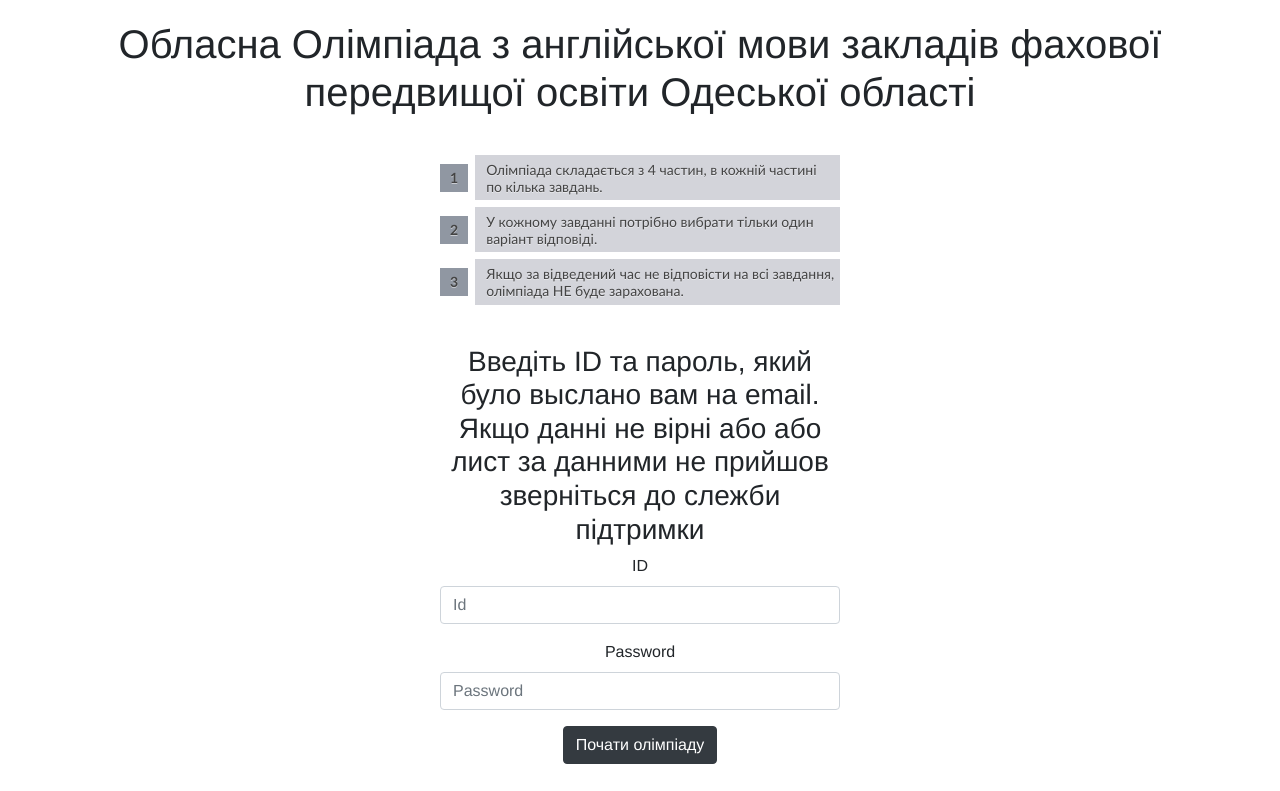
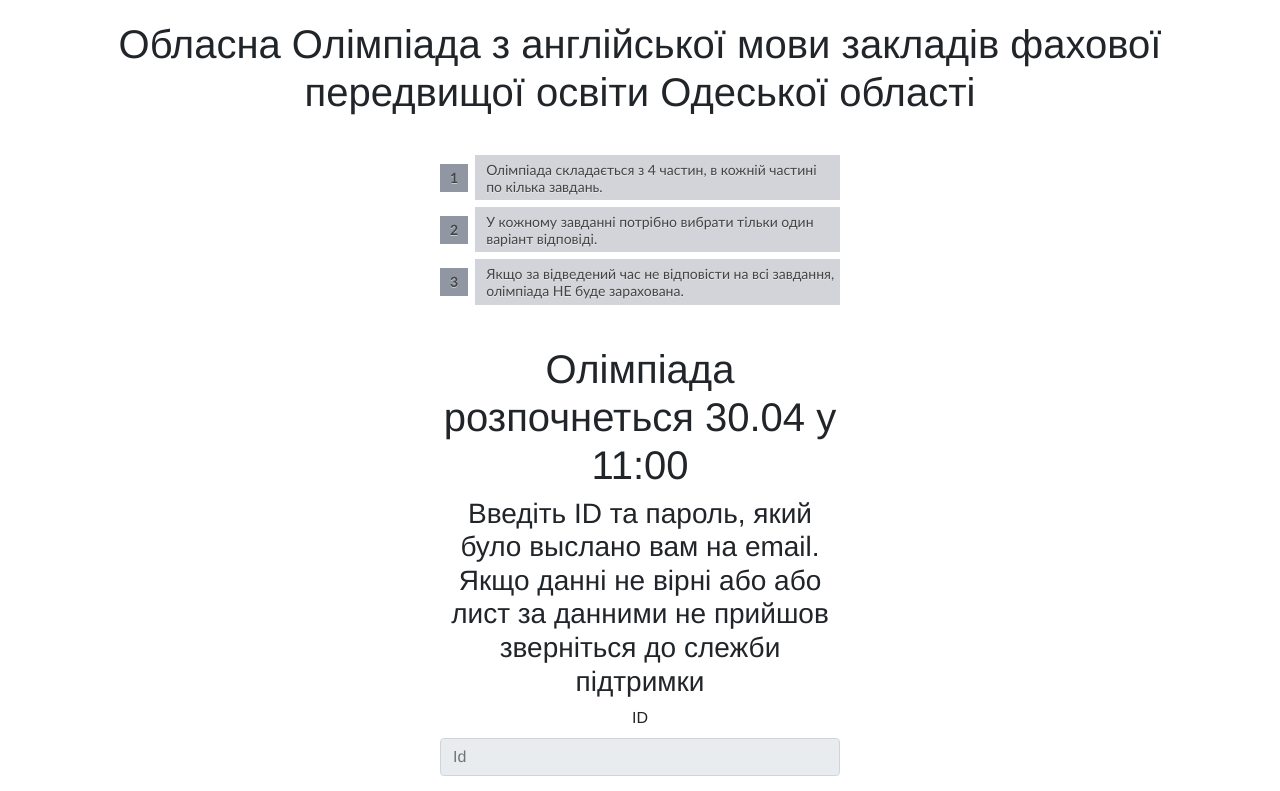
Before and after one commit to ogk-code/olimp-frontend, a Vue app: page / in a window 1280 px wide. Shown: the top 791 px of the page. Built offline with nearby package versions, Linux system fonts and the light colour scheme.

Commit message:
Update Login.vue

```diff
--- a/src/components/Login.vue
+++ b/src/components/Login.vue
@@ -1,6 +1,7 @@
 <template>
   <div>
     <form class="login" @submit.prevent="login">
+    <h1 align="center" color="red">Олімпіада розпочнеться 30.04 у 11:00</h1>
       <h3 align="center">Введіть ID та пароль, який було выслано вам на email. Якщо данні не вірні або або лист за
         данними не прийшов зверніться до слежби підтримки</h3>
       <!--<label>Email</label>
@@ -11,13 +12,13 @@
 
       <div class="form-group">
         <label for="exampleInputEmail1">ID</label>
-        <input type="text" v-model="id" class="form-control" id="exampleInputEmail1" aria-describedby="emailHelp" placeholder="Id">
+        <input disabled type="text" v-model="id" class="form-control" id="exampleInputEmail1" aria-describedby="emailHelp" placeholder="Id">
       </div>
       <div class="form-group">
         <label for="exampleInputPassword1">Password</label>
-        <input type="password" v-model="password" class="form-control" id="exampleInputPassword1" placeholder="Password">
+        <input disabled type="password" v-model="password" class="form-control" id="exampleInputPassword1" placeholder="Password">
       </div>
-      <button @click="auth" type="submit" class="btn btn-dark">Почати олімпіаду</button>
+      <button disabled @click="auth" type="submit" class="btn btn-dark">Почати олімпіаду</button>
     </form>
   </div>
 </template>
```
